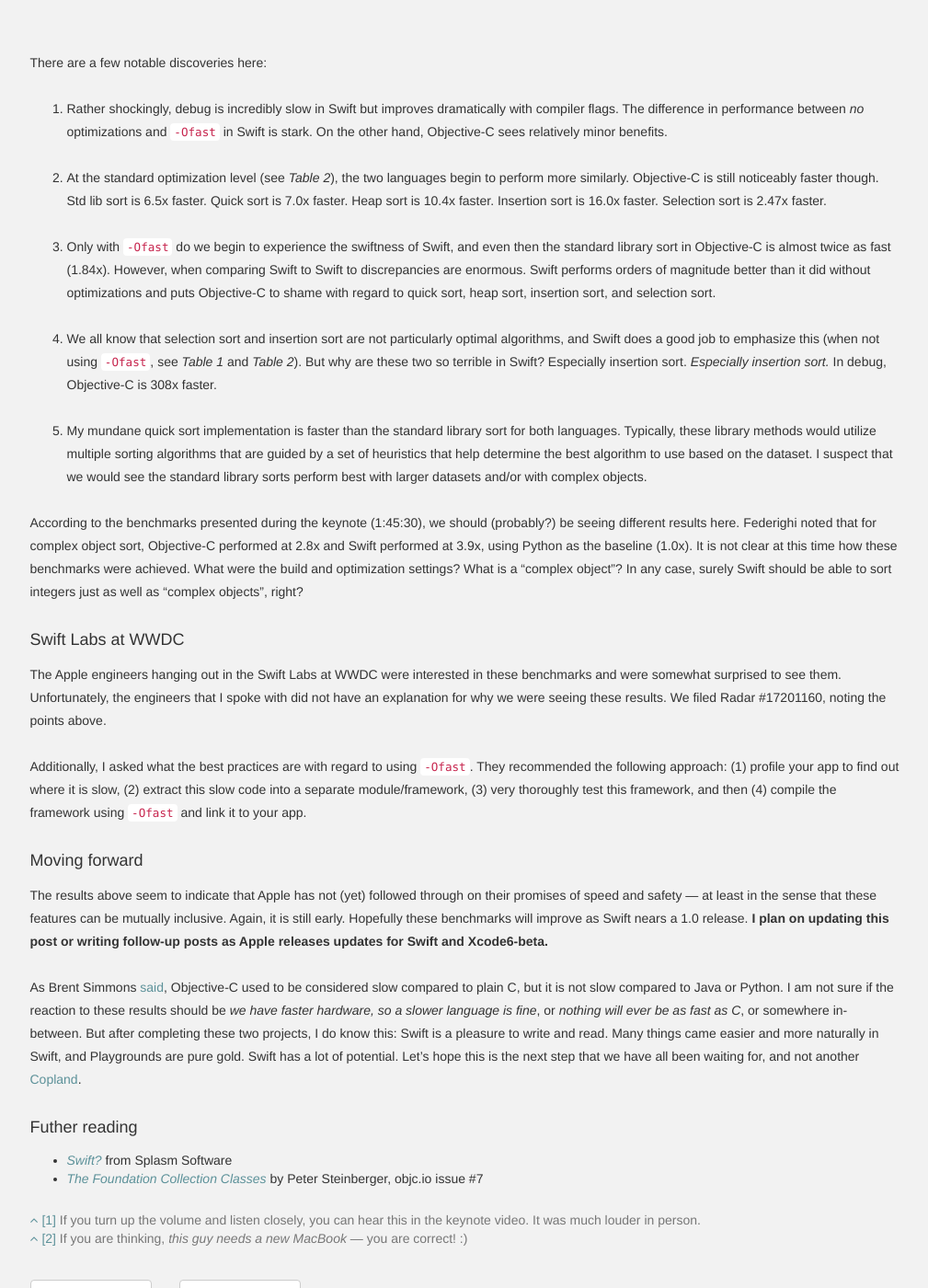
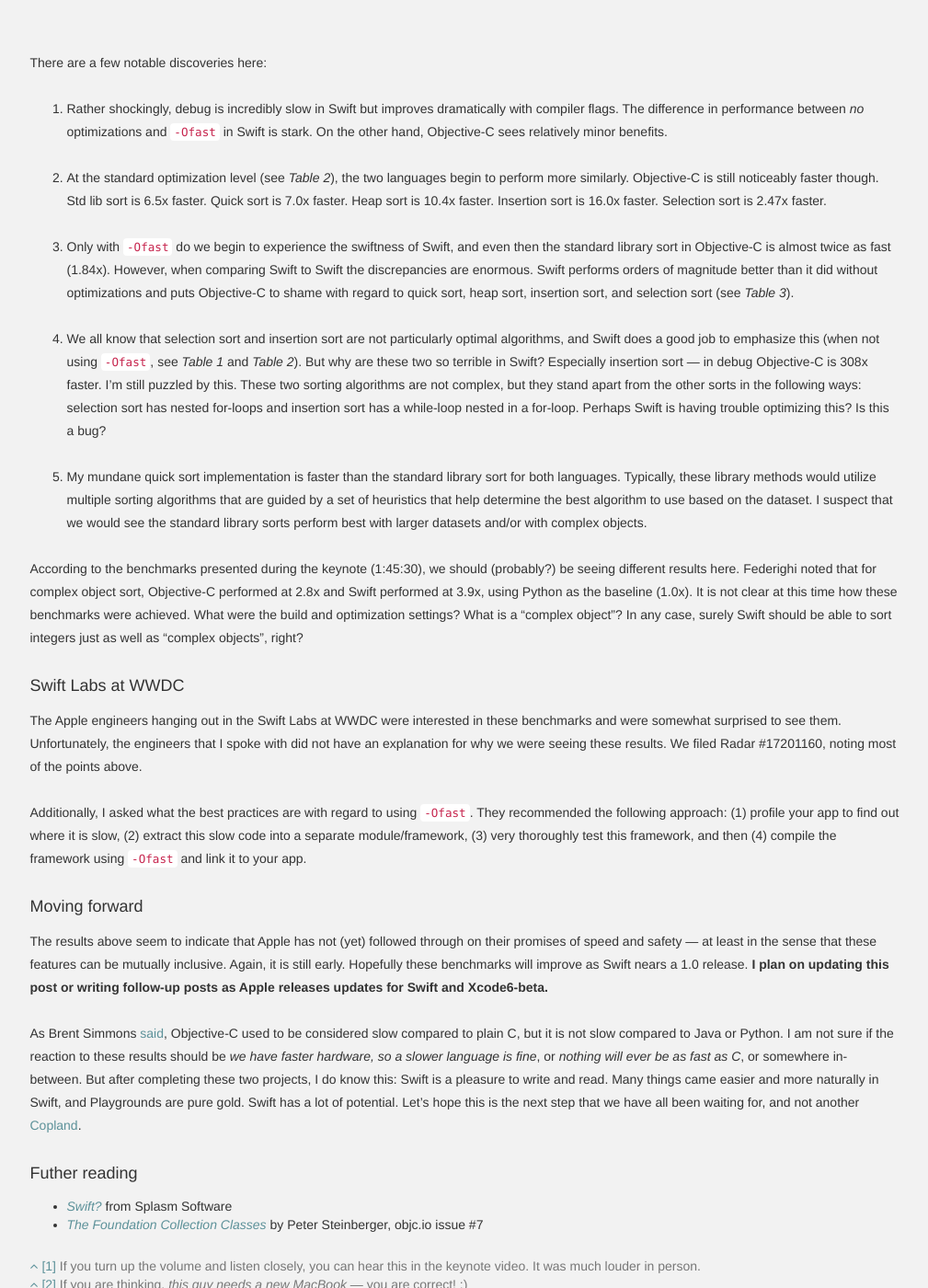
Before and after one commit to jessesquires/jessesquires.com, a Jekyll site: the page built from _posts/2014-06-25-apples-to-apples.md, in a window 1280 px wide and 1400 px high, scrolled down 2378 px. Shown: the whole window at 92% size, without its empty margins (135-1144 px from the left). Built offline with Jekyll 4.4.1, drawn with Linux system fonts in a browser that asks for light colours; nearby versions of some CDN libraries; Markdown is read by kramdown in place of the engine named in the settings.

Commit message:
post revisions

```diff
--- a/_posts/2014-06-25-apples-to-apples.md
+++ b/_posts/2014-06-25-apples-to-apples.md
@@ -168,9 +168,9 @@
 
 2. At the standard optimization level (see *Table 2*), the two languages begin to perform more similarly. Objective-C is still noticeably faster though. Std lib sort is 6.5x faster. Quick sort is 7.0x faster. Heap sort is 10.4x faster. Insertion sort is 16.0x faster. Selection sort is 2.47x faster.
 
-3. Only with <code>-Ofast</code> do we begin to experience the swiftness of Swift, and even then the standard library sort in Objective-C is almost twice as fast (1.84x). However, when comparing Swift to Swift to discrepancies are enormous. Swift performs orders of magnitude better than it did without optimizations and puts Objective-C to shame with regard to quick sort, heap sort, insertion sort, and selection sort.
+3. Only with <code>-Ofast</code> do we begin to experience the swiftness of Swift, and even then the standard library sort in Objective-C is almost twice as fast (1.84x). However, when comparing Swift to Swift the discrepancies are enormous. Swift performs orders of magnitude better than it did without optimizations and puts Objective-C to shame with regard to quick sort, heap sort, insertion sort, and selection sort (see *Table 3*).
 
-4. We all know that selection sort and insertion sort are not particularly optimal algorithms, and Swift does a good job to emphasize this (when not using <code>-Ofast</code>, see *Table 1* and *Table 2*). But why are these two so terrible in Swift? Especially insertion sort. *Especially insertion sort.* In debug, Objective-C is 308x faster.
+4. We all know that selection sort and insertion sort are not particularly optimal algorithms, and Swift does a good job to emphasize this (when not using <code>-Ofast</code>, see *Table 1* and *Table 2*). But why are these two so terrible in Swift? Especially insertion sort &mdash; in debug Objective-C is 308x faster. I'm still puzzled by this. These two sorting algorithms are not complex, but they stand apart from the other sorts in the following ways: selection sort has nested for-loops and insertion sort has a while-loop nested in a for-loop. Perhaps Swift is having trouble optimizing this? Is this a bug?
 
 5. My mundane quick sort implementation is faster than the standard library sort for both languages. Typically, these library methods would utilize multiple sorting algorithms that are guided by a set of heuristics that help determine the best algorithm to use based on the dataset. I suspect that we would see the standard library sorts perform best with larger datasets and/or with complex objects.
 
@@ -178,7 +178,7 @@
 
 #### Swift Labs at WWDC
 
-The Apple engineers hanging out in the Swift Labs at WWDC were interested in these benchmarks and were somewhat surprised to see them. Unfortunately, the engineers that I spoke with did not have an explanation for why we were seeing these results. We filed Radar #17201160, noting the points above.
+The Apple engineers hanging out in the Swift Labs at WWDC were interested in these benchmarks and were somewhat surprised to see them. Unfortunately, the engineers that I spoke with did not have an explanation for why we were seeing these results. We filed Radar #17201160, noting most of the points above.
 
 Additionally, I asked what the best practices are with regard to using <code>-Ofast</code>. They recommended the following approach: (1) profile your app to find out where it is slow, (2) extract this slow code into a separate module/framework, (3) very thoroughly test this framework, and then (4) compile the framework using <code>-Ofast</code> and link it to your app.
 
```
